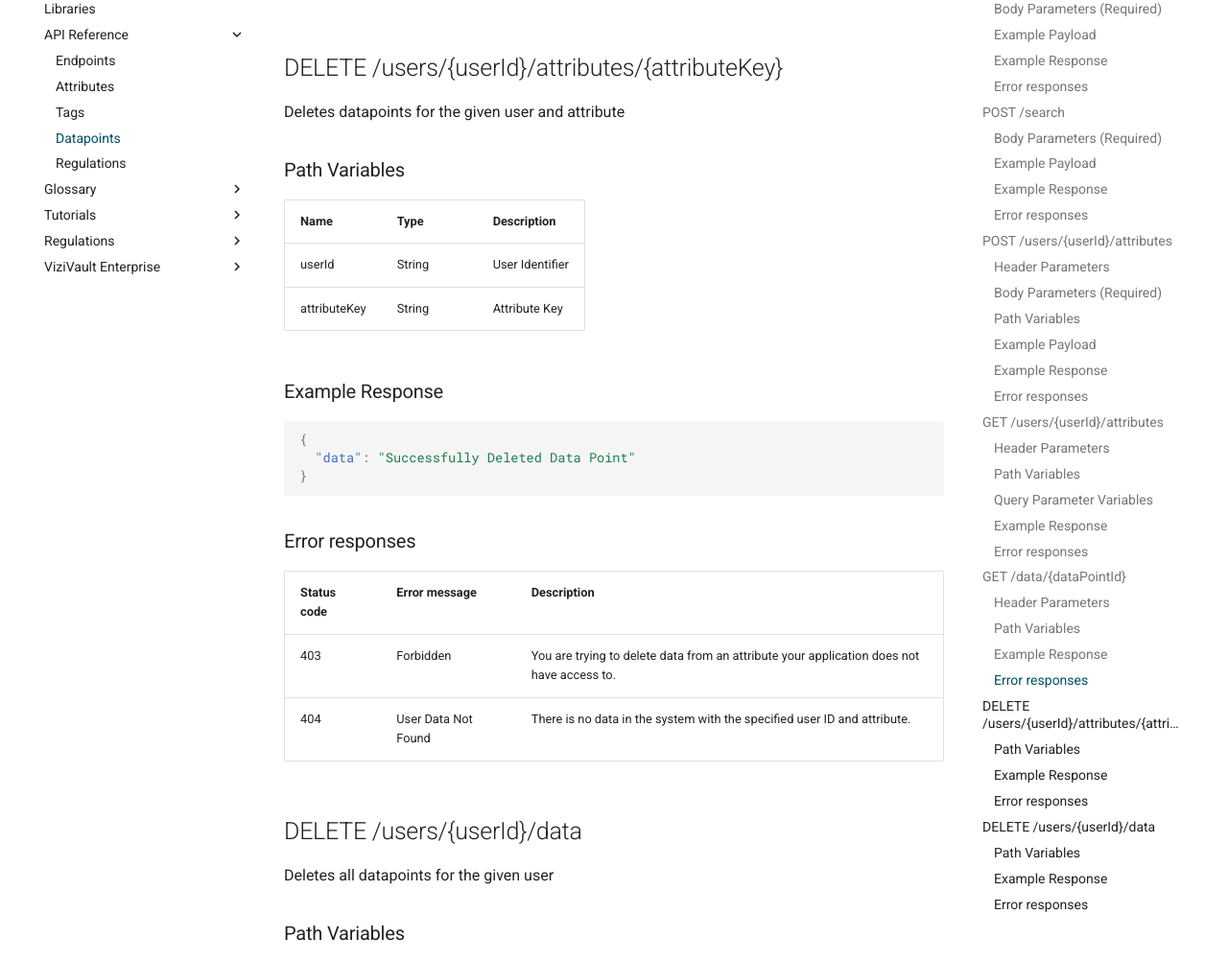
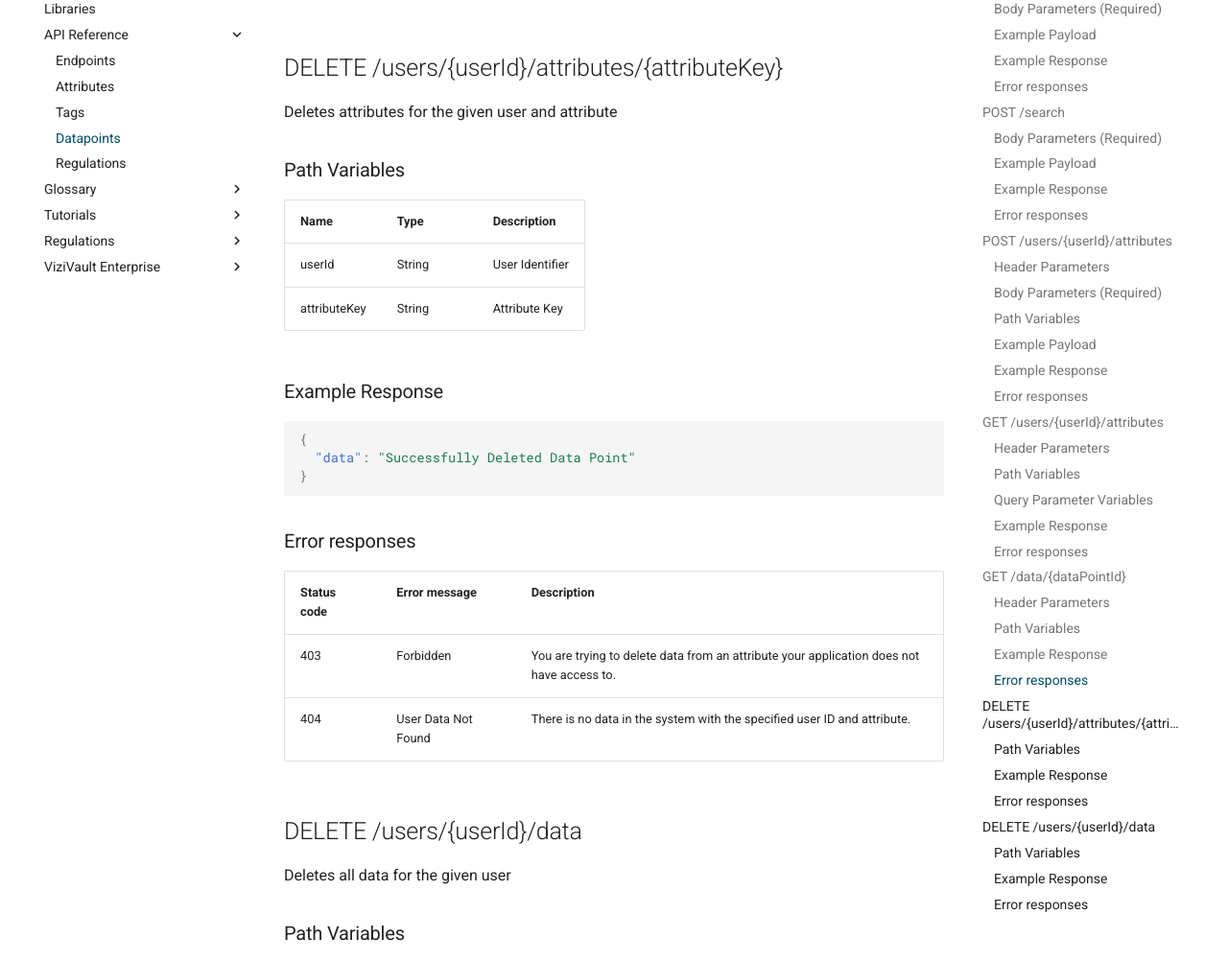
Before and after one commit to anontechnology/documentation, an MkDocs documentation site: the page built from docs/api/datapoints.md, in a window 1280 px wide and 1400 px high, scrolled down 8000 px. Shown: the part 153-1155 px from the top of the window at 96% size. Built offline with MkDocs 1.6.1 and Material for MkDocs 9.7.7, drawn with Linux system fonts in a browser that asks for light colours; some of the changed text lies outside the part shown.

Commit message:
Update datapoints.md

````diff
--- a/docs/api/datapoints.md
+++ b/docs/api/datapoints.md
@@ -1,4 +1,4 @@
-# Datapoints
+# Attributes
 
 ## POST /data
 Stores data for multiple users simultaneously.
@@ -126,7 +126,7 @@
 |404|Data Not Found|No search results were found for the provided query.|
 
 ## POST /users/{userId}/attributes
-Stores datapoints for the given user
+Stores attributes for the given user
 
 ### Header Parameters
 |Name            |Type                           |Description                  |
@@ -147,7 +147,7 @@
 ### Example Payload
 ```json
 {
-  "dataPoints": [
+  "data": [
     {
       "accessibility": "Read Only",
       "attribute": "SAMPLE_ATTRIBUTE",
@@ -194,7 +194,7 @@
 
 
 ## GET /users/{userId}/attributes
-Retrieves datapoints for the given user
+Retrieves attributes for the given user
 
 ### Header Parameters
 |Name            |Type                           |Description                  |
@@ -276,7 +276,7 @@
 |404|User Data Not Found|There is no data point in the system with the specified ID.|
 
 ## DELETE /users/{userId}/attributes/{attributeKey}
-Deletes datapoints for the given user and attribute
+Deletes attributes for the given user and attribute
 
 ### Path Variables
 |Name          |Type                          |Description      |
@@ -298,7 +298,7 @@
 |404|User Data Not Found|There is no data in the system with the specified user ID and attribute.|
 
 ## DELETE /users/{userId}/data
-Deletes all datapoints for the given user
+Deletes all data for the given user
 
 ### Path Variables
 |Name          |Type                          |Description      |
````
